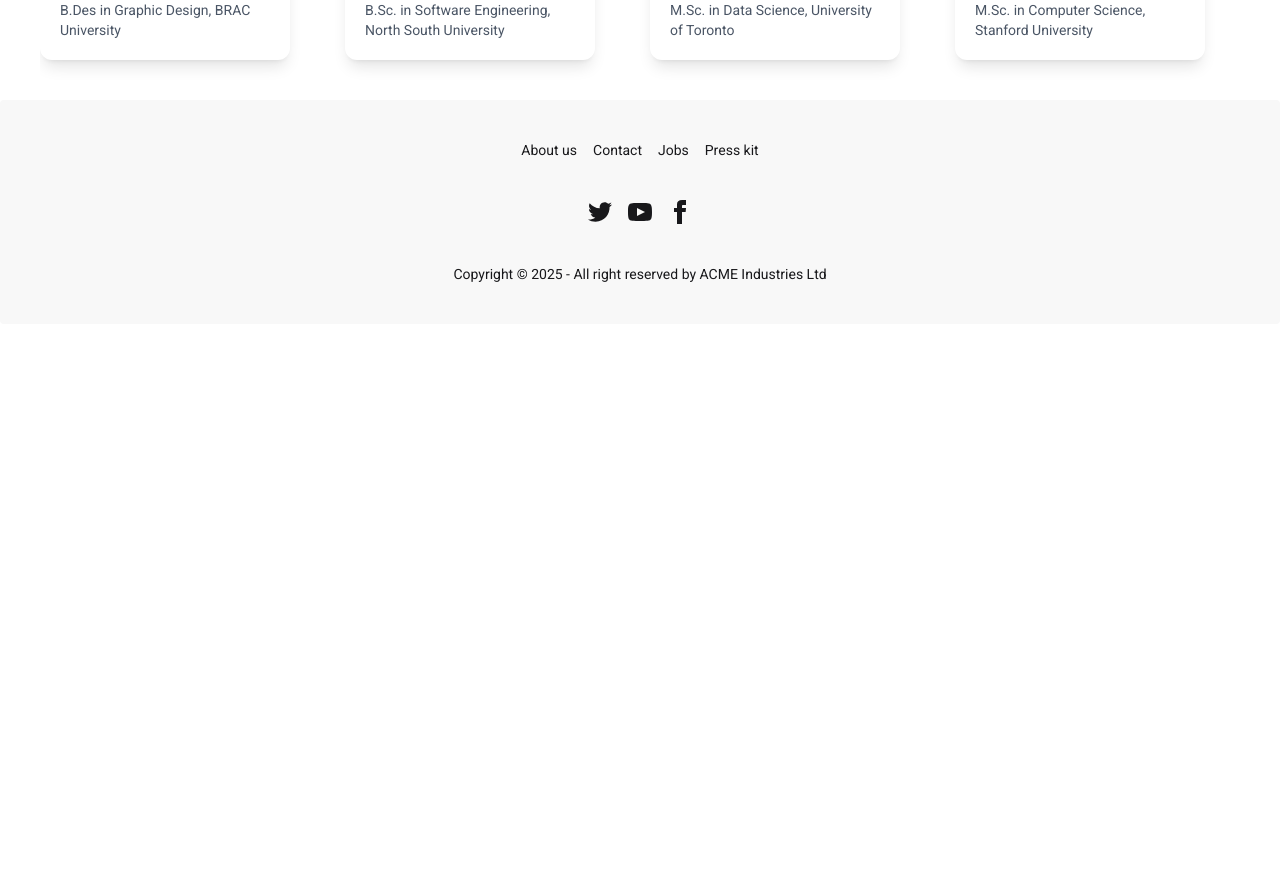
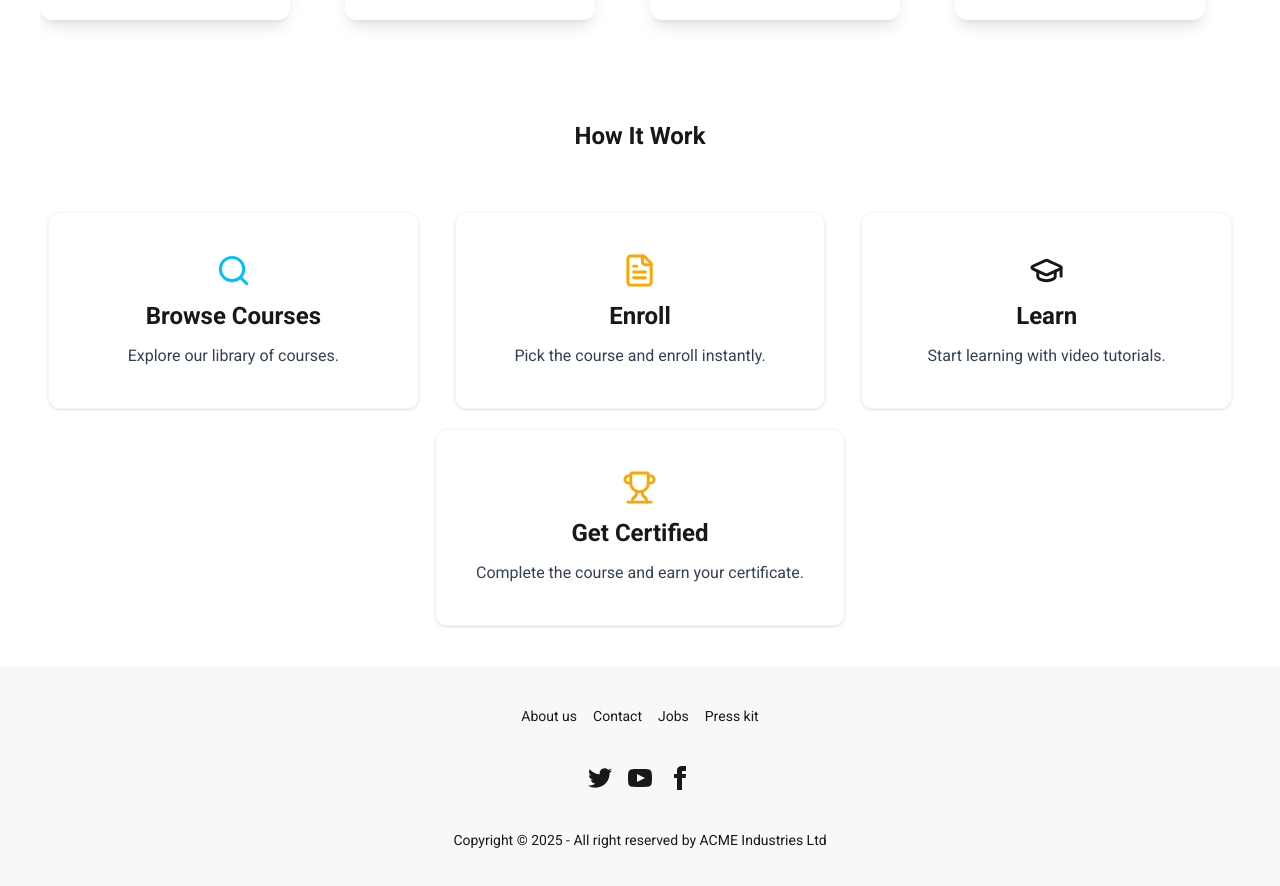
Before and after one commit to hossain-shifat/SkillSwap, a React (Vite) app: page / in a window 1280 px wide. Shown: the part 2031-2917 px from the top of the page. Before the commit the page ends 2355 px from the top, so only its background shows below. Built offline with nearby package versions, Linux system fonts and the light colour scheme; no server answers.

Commit message:
Add how it work section and update the banner

```diff
--- a/src/components/Banner/Carousel.jsx
+++ b/src/components/Banner/Carousel.jsx
@@ -10,10 +10,10 @@ const Carousel = () => {
         <div className="w-full max-w-[1200px] mx-auto px-4">
             <Swiper modules={[Autoplay]} spaceBetween={0} slidesPerView={1} loop={true} autoplay={{ delay: 3000 }}>
                 <SwiperSlide>
-                    <img src={assets.banner1} alt="Banner 1" className="w-full h-[200px] sm:h-[300px] md:h-[400px] lg:h-[500px] object-cover rounded-xl"/>
+                    <img src={assets.banner1} alt="Banner 1" className="w-full h-[200px] sm:h-[300px] md:h-[400px] lg:h-[500px] object-cover rounded-xl" />
                 </SwiperSlide>
                 <SwiperSlide>
-                    <img src={assets.banner2} alt="Banner 2" className="w-full h-[200px] sm:h-[300px] md:h-[400px] lg:h-[500px] object-cover rounded-xl"/>
+                    <img src={assets.banner2} alt="Banner 2" className="w-full h-[200px] sm:h-[300px] md:h-[400px] lg:h-[500px] object-cover rounded-xl" />
                 </SwiperSlide>
             </Swiper>
         </div>
--- /dev/null
+++ b/src/components/HowItWorks/HowItWorks.jsx
@@ -0,0 +1,36 @@
+import { FileText, GraduationCap, Search, Trophy } from 'lucide-react'
+import React from 'react'
+
+const HowItWorks = () => {
+    return (
+        <div>
+            <div className="my-15 text-center">
+                <h1 className="text-2xl font-bold">How It Work</h1>
+            </div>
+            <div className="grid md:grid-cols-2 lg:grid-cols-3 my-10 gap-5 max-w-[1200px] mx-auto text-center *:gap-3">
+                <div className="flex flex-col justify-center items-center border border-gray-100 shadow-sm rounded-xl p-5 md:p-7 lg:p-10 mx-10 md:mx-5 lg:mx-2">
+                    <span><Search size={35} stroke='deepskyblue'/></span>
+                    <h1 className="font-bold text-xl md:text-2xl lg:text-2xl">Browse Courses</h1>
+                    <p className="text-[#334155]">Explore our library of courses.</p>
+                </div>
+                <div className="flex flex-col justify-center items-center border border-gray-100 shadow-sm rounded-xl p-5 md:p-7 lg:p-10 mx-10 md:mx-5 lg:mx-2">
+                    <span><FileText size={35} stroke='orange' /></span>
+                    <h1 className="font-bold text-xl md:text-2xl lg:text-2xl">Enroll</h1>
+                    <p className="text-[#334155]">Pick the course and enroll instantly.</p>
+                </div>
+                <div className="flex flex-col justify-center items-center border border-gray-100 shadow-sm rounded-xl p-5 md:p-7 lg:p-10 mx-10 md:mx-5 lg:mx-2">
+                    <span><GraduationCap size={35}/></span>
+                    <h1 className="font-bold text-xl md:text-2xl lg:text-2xl">Learn</h1>
+                    <p className="text-[#334155]">Start learning with video tutorials.</p>
+                </div>
+                <div className="flex flex-col justify-center items-center border border-gray-100 shadow-sm rounded-xl p-5 md:p-7 lg:p-10 mx-10 md:mx-5 lg:col-span-full lg:mx-auto">
+                    <span><Trophy size={35} stroke='orange'/></span>
+                    <h1 className="font-bold text-xl md:text-2xl lg:text-2xl">Get Certified</h1>
+                    <p className="text-[#334155]">Complete the course and earn your certificate.</p>
+                </div>
+            </div>
+        </div>
+    )
+}
+
+export default HowItWorks
--- a/src/components/Navbar/Navbar.jsx
+++ b/src/components/Navbar/Navbar.jsx
@@ -14,10 +14,6 @@ const Navbar = () => {
                 toast.success('You logout successfully')
             })
     }
-
-
-
-
 
 
 
@@ -54,7 +50,7 @@ const Navbar = () => {
                 </div>
                 <div className="navbar-end flex gap-2">
                     {
-                        user ? <div className="flex gap-4 items-center justify-center"> {user ? <img className="w-[40px] h-[40px] object-cover rounded-full cursor-pointer" src={user.photoURL} alt={user.displayName} title={user.displayName} /> : <User className="border-3 rounded-full" size={35} />} <button onClick={handleLogOut} className="btn btn-primary bg-transparent border font-bold border-red-600 text-red-600 shadow-none">Logout</button></div> : <Link to='/login' className="btn btn-primary font-bold border-none outline-none">Login</Link>
+                        user ? <div className="flex gap-4 items-center justify-center"> {user ? <img className="w-10 h-10 object-cover rounded-full cursor-pointer" src={user.photoURL} alt={user.displayName} title={user.displayName} /> : <User className="border-3 rounded-full" size={35} />} <button onClick={handleLogOut} className="btn btn-primary bg-transparent border font-bold border-red-600 text-red-600 shadow-none">Logout</button></div> : <Link to='/login' className="btn btn-primary font-bold border-none outline-none">Login</Link>
                     }
                 </div>
             </div>
--- a/src/pages/AllCourse/AllCourse.jsx
+++ b/src/pages/AllCourse/AllCourse.jsx
@@ -8,7 +8,7 @@ const AllCourse = ({ course }) => {
         <div>
             <div className="border border-gray-100 shadow-sm max-w-screen rounded-xl mx-3 lg:mx-0 p-4 overflow-hidden">
                 <div>
-                    <img className="w-full h-50 md:w-[400px] lg:w-[500px] object-cover rounded-xl border border-gray-100 shadow-sm mx-auto" src={course.image} alt="" />
+                    <img className="w-full h-40 object-cover rounded-xl border border-gray-100 shadow-sm" src={course.image} alt="" />
                 </div>
                 <div className="px-1 mt-5 flex flex-col">
                     <div>
--- a/src/pages/Home/Home.jsx
+++ b/src/pages/Home/Home.jsx
@@ -1,8 +1,10 @@
 import React from 'react'
-import Carousel from '../../components/Banner/Carousel'
+
 import OurSuccess from '../../components/OurSuccess/OurSuccess'
 import Popular from '../../components/Popular/Popular'
 import TopRatedProviders from '../../components/TopRatedProviders/TopRatedProviders'
+import HowItWorks from '../../components/HowItWorks/HowItWorks'
+import Carousel from '../../components/Banner/Carousel'
 
 const Home = () => {
   return (
@@ -11,6 +13,7 @@ const Home = () => {
         <OurSuccess/>
         <Popular/>
         <TopRatedProviders/>
+        <HowItWorks/>
     </div>
   )
 }
```
Also changed, not shown: src/assets/banner_1.jpg, src/assets/banner_2.jpg.
